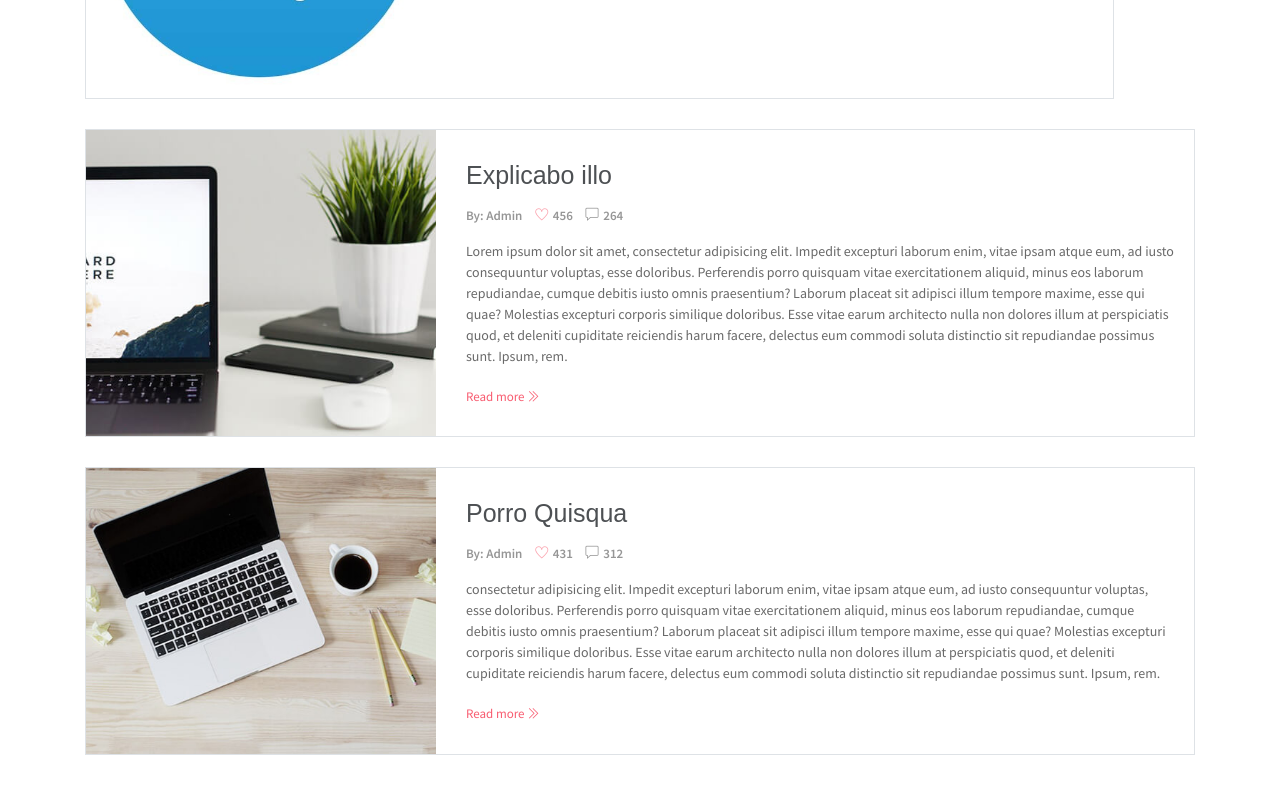
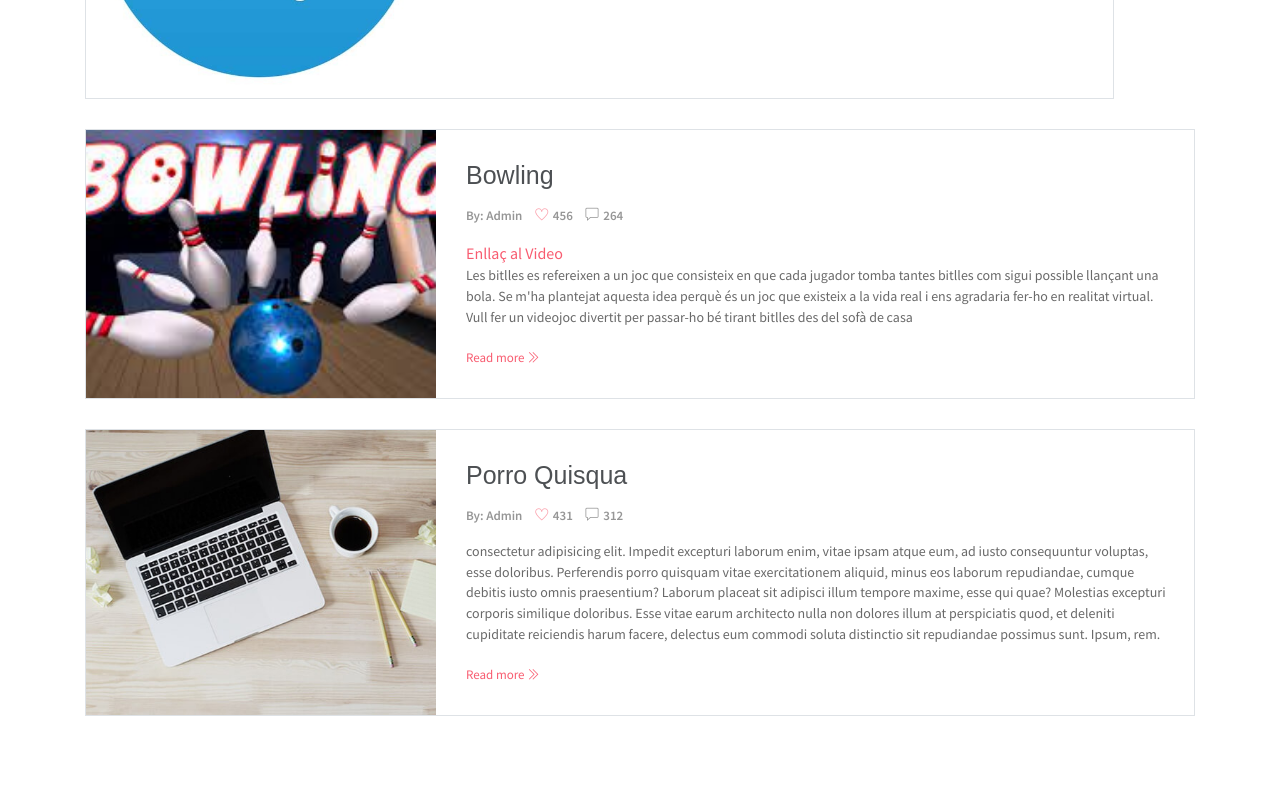
Before and after one commit to santi2114/santi2114.github.io, a plain HTML site: page index.html in a window 1280 px wide. Shown: the part 2780-3584 px from the top of the page. Drawn offline with Linux system fonts and the light colour scheme; some packages are replaced by stand-ins of ours.

Commit message:
hola
hola

```diff
--- a/index.html
+++ b/index.html
@@ -303,18 +303,20 @@
                 <!-- blog-card -->
                 <div class="blog-card">
                     <div class="img-holder">
-                        <img src="assets/imgs/blog2.jpg" alt="Download free bootstrap 4 landing page, free boootstrap 4 templates, Download free bootstrap 4.1 landing page, free boootstrap 4.1.1 templates, meyawo Landing page">
+                        <img src="bolos.jpg">
                     </div>
                     <div class="content-holder">
-                        <h6 class="title">Explicabo illo</h6>
+                        <h6 class="title">Bowling</h6>
 
                         <p class="post-details">
                             <a href="#">By: Admin</a>
                             <a href="#"><i class="ti-heart text-danger"></i> 456</a>
                             <a href="#"><i class="ti-comment"></i> 264</a>
                         </p>
-
-                        <p>Lorem ipsum dolor sit amet, consectetur adipisicing elit. Impedit excepturi laborum enim, vitae ipsam atque eum, ad iusto consequuntur voluptas, esse doloribus. Perferendis porro quisquam vitae exercitationem aliquid, minus eos laborum repudiandae, cumque debitis iusto omnis praesentium? Laborum placeat sit adipisci illum tempore maxime, esse qui quae? Molestias excepturi corporis similique doloribus. Esse vitae earum architecto nulla non dolores illum at perspiciatis quod, et deleniti cupiditate reiciendis harum facere, delectus eum commodi soluta distinctio sit repudiandae possimus sunt. Ipsum, rem.</p>
+												<a href="https://drive.google.com/file/d/1Y5WBKr0NIToNyAeD31uFwVxzNp6mV8Np/view?usp=sharing">Enllaç al Video</a>
+                        <p>Les bitlles es refereixen a un joc que consisteix en que cada jugador tomba tantes bitlles com sigui possible llançant una bola.
+													Se m'ha plantejat aquesta idea perquè és un joc que existeix a la vida real i ens agradaria fer-ho en realitat virtual.
+													Vull fer un videojoc divertit per passar-ho bé tirant bitlles des del sofà de casa</p>
 
                         <a href="#" class="read-more">Read more <i class="ti-angle-double-right"></i></a>
                     </div>
```
Also changed, not shown: Mapa-politico-Espana.jpg (added), bolos.jpg (added).
